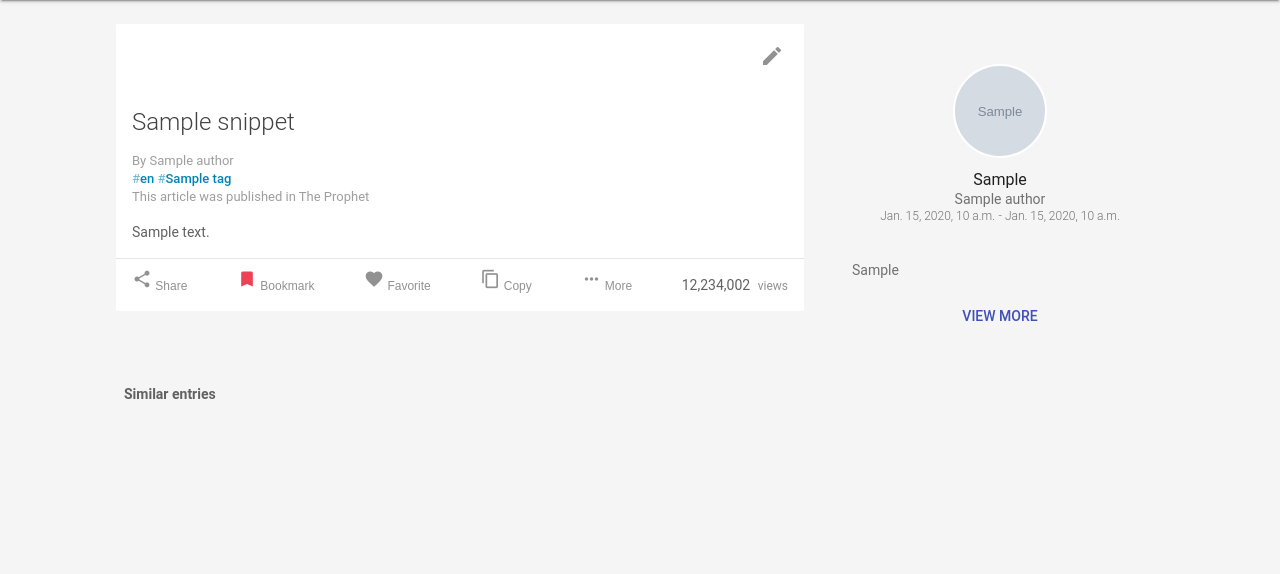
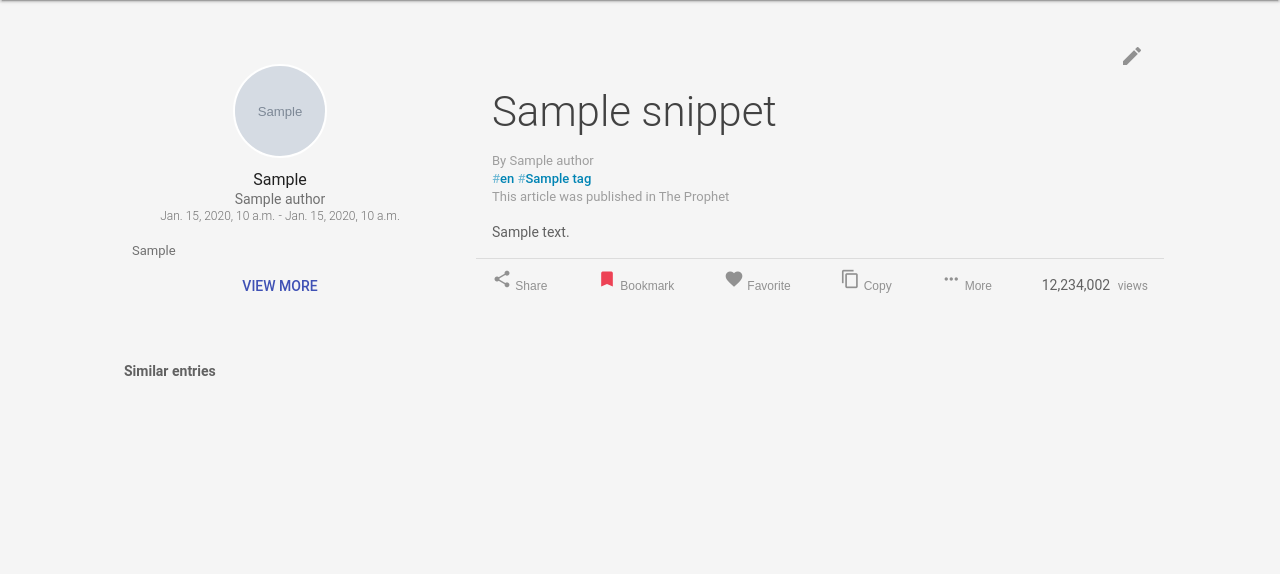
Before and after one commit to chhotaladka/poetrylearner, a Django app: template snippets/templates/snippets/view.html in a window 1280 px wide. Shown: the part 84-658 px from the top of the page. Run offline with Django 3.2, Linux system fonts and the light colour scheme; the template is opened without the code that fills it: most values are stand-ins (such as "Sample title", 1, 10 or a date in 2020); grey boxes marked "Sample" are stand-in pictures.

Commit message:
templates updated

```diff
--- a/poetry/static/mdl/style.css
+++ b/poetry/static/mdl/style.css
@@ -17,15 +17,6 @@ html, body {
     width: 100%;
     margin: 0px auto;
     flex-shrink: 0;
-}
-
-.mdl-poetry .flash-msg > * {
-    display: flex !important;
-    flex-direction: row;
-    align-items: center;
-}
-.mdl-poetry .flash-msg i {
-    margin-right: 8px;
 }
 
 .mdl-poetry .table--large .mdl-data-table {
@@ -143,7 +134,9 @@ html, body {
 height: 128px;
 /*background: url('../img/header6.jpg') top / cover;*/
 }
-
+.poetry-card .mdl-card__title-text {
+	font-size: 42px;
+}
 .poetry-card--small {
 	min-height: auto;
 	border: 1px solid rgba(0, 0, 0, 0.1);
@@ -165,6 +158,20 @@ height: 128px;
 
 }
 
+/* flash msg section */
+#msgPannel {
+    -webkit-transition-duration: 1s;
+    transition-duration: 1s;
+}
+.mdl-poetry .flash-msg > * {
+    display: flex !important;
+    flex-direction: row;
+    align-items: center;
+}
+.mdl-poetry .flash-msg i {
+    margin-right: 8px;
+}
+
 /* Author cards */
 .author-card--sm {
 	min-height: auto;
@@ -178,10 +185,14 @@ height: 128px;
 	box-shadow: 0px 2px 2px 0px rgba(0, 0, 0, 0.14), 0px 3px 1px -2px rgba(0, 0, 0, 0.2), 0px 1px 5px 0px rgba(0, 0, 0, 0.12);
 	z-index: 2;
 }
+.author-card--md {
+	min-height: auto;
+    -webkit-transition-duration: 0.4s; /* Safari */
+    transition-duration: 0.4s;
+}
 .author-card--sm .mdl-card__supporting-text,
 .author-card--md .mdl-card__supporting-text {
-	padding: 0px 16px;
-	font-size: 14px;
+	padding-top: 0px;
 }
 .author-card--lg .mdl-card__supporting-text {
 	color: rgba(0, 0, 0, 0.87);
@@ -262,8 +273,10 @@ height: 128px;
     text-align: center;
     text-transform: uppercase;
 }
-.author-card--sm .action:hover,
-.author-card--md .action:hover {
+.author-card--md .action {
+	color: #3F51B5;
+}
+.author-card--sm .action:hover {
 	text-decoration: none;
 }
 .author-card--sm .action.mdl-button:hover,
--- a/projects/templates/projects/include/author-card-md.html
+++ b/projects/templates/projects/include/author-card-md.html
@@ -4,24 +4,22 @@
 	Note:       xxx
 {% endcomment %}
 {% load staticfiles %}
-{% load humanize %}
 
 <div class="mdl-card author-card--md wFull bC-none">
+{% with author_img_url=author.get_image_url author_name=author.get_name author_url=author.get_absolute_url %}
 	<div class="mdl-card__title mdl-color-text--grey-800">
-		{% with author_img_url=author.get_image_url %}
 		{% if author_img_url %}
-		<img class="avatar" width="90" height="90" src={{ author_img_url }}>
+		<img class="avatar" width="90" height="90" src={{ author_img_url }} title="{{ author_name }}">
 		{% else %}
-		<i class="avatar material-icons">person</i>
+		<i class="avatar material-icons" title="{{ author_name }}">person</i>
 		{% endif %}
-		{% endwith %}
 		<div class="title-text">
-			<a href="{{author.get_absolute_url}}" title="View Author">
-			{% if author.sobriquet %}{{ author.get_sobriquet }}{% else %}{{ author.get_name }}{% endif %}
+			<a href="{{ author_url }}" title="{{ author_name }}">
+			{% if author.sobriquet %}{{ author.get_sobriquet }}{% else %}{{ author_name }}{% endif %}
 			</a>
 		</div>
 		<div class="extras">
-			<span class="text">{{author.get_name_in_english}}</span>
+			<span class="text">{{ author.get_name_in_english }}</span>
 		</div>
 		<div class="extras">
 		{% if author.date_birth %}
@@ -33,9 +31,10 @@
 		</div>
 	</div>
 	<div class="mdl-card__supporting-text">
-		<p>{{ author.get_short_info }}</p>
+		{{ author.get_short_info }}
 	</div>
-	<a href="{{author.get_absolute_url}}" class="action mdl-button mdl-button--colored tAc">
+	<a href="{{ author_url }}" class="action">
 		View more
 	</a>
+{% endwith %}
 </div>
--- a/projects/templates/projects/include/author-card.html
+++ b/projects/templates/projects/include/author-card.html
@@ -51,11 +51,11 @@
 			<div>
 				<span>Last edited by</span>
 				<span>
-    				<a title="Go to the profile page of user" href=#>{{ author.modified_by }}</a>
+    				<a title="Go to the profile page of user" href=#>{{ author.get_last_edit_user }}</a>
 				</span>
 			</div>
 			<div>
-				<span title="{{ author.date_modified }}">{{ author.date_modified|naturaltime }}</span>
+				<span title="{{ author.get_last_edit_time }}">{{ author.get_last_edit_time|naturaltime }}</span>
 			</div>
 		</div>
 		<div class="mdl-layout-spacer"></div>
--- a/snippets/templates/snippets/include/snippet-card.html
+++ b/snippets/templates/snippets/include/snippet-card.html
@@ -6,7 +6,8 @@
 {% load staticfiles %}
 {% load humanize %}
 
-<div class="mdl-card poetry-card wFull" itemscope itemtype="http://schema.org/Article">
+<div class="mdl-card poetry-card wFull bC-none" itemscope itemtype="http://schema.org/Article">
+{% with snippet_url=snippet.get_absolute_url %}
 	<div class="mdl-card__title mdl-card--expand mdl-color-text--grey-800">
 		<h2 class="mdl-card__title-text" itemprop="headline">
 			{{ snippet.get_title }}
@@ -14,7 +15,7 @@
 	</div>
 	<div class="mdl-card__supporting-text mdl-color-text--grey-500 article-info">
 		<span>By
-			<a title="View the author {{snippet.author.name}}" href="{{ snippet.author.get_absolute_url }}">
+			<a title="View the author {{ author_name }}" href="{{ snippet.author.get_absolute_url }}">
 				<span itemprop="creator">{{ snippet.author.get_display_name }}</span>
 			</a>
 		</span>
@@ -30,11 +31,13 @@
 			</a>
 			{% endfor %}
 		</span>
+		{% if snippet.page %}
 		<span>This article was published in
-			<a title="Explore the book {{ snippet.page}}" href="{{ snippet.page.get_absolute_url }}">
+			<a title="Explore the book {{ snippet.page }}" href="{{ snippet.page.get_absolute_url }}">
 			The Prophet
 			</a>
 		</span>
+		{% endif %}
 	</div>
 
 	<div id="articleContent" itemprop="articleBody" class="article-content mdl-card__supporting-text mdl-color-text--grey-700">
@@ -103,11 +106,11 @@
 			<div>
 				<span>Last edited by</span>
 				<span>
-    				<a title="Go to the profile page of user" href=#>{{snippet.updated_by}}</a>
+    				<a title="Go to the profile page of user" href=#>{{snippet.get_last_edit_user}}</a>
 				</span>
 			</div>
 			<div>
-				<span>{{ snippet.updated_at |naturaltime }}</span>
+				<span>{{ snippet.get_last_edit_time |naturaltime }}</span>
 			</div>
 		</div>
 		<div class="mdl-layout-spacer"></div>
@@ -125,7 +128,7 @@
 		    </span>
 	    </a>
 	</div>
-
+{% endwith %}
 </div>
 
 {% block scripts %}
@@ -146,15 +149,10 @@
 			$('#metaPannel').addClass('hidden');
 		};
 
-		var hideMsg = function(){
-			$('#msgPannel').addClass('hidden');
-		};
-
 		$('#shareBtn').on('click', displayShare);
 		$('#sharePannelCloseBtn').on('click', hideShare);
 		$('#moreBtn').on('click', displayMeta);
 		$('#metaPannelCloseBtn').on('click', hideMeta);
-		$('#msgCloseBtn').on('click', hideMsg);
 	});
 	</script>
 {% endblock %}
--- a/snippets/templates/snippets/view.html
+++ b/snippets/templates/snippets/view.html
@@ -32,16 +32,24 @@
 
 			</div>
 		</section>
+		<script>
+		$(document).ready(function(){
+			var hideMsg = function(){
+				$('#msgPannel').addClass('hidden');
+			};
+			$('#msgCloseBtn').on('click', hideMsg);
+		});
+		</script>
 		{% endif %}
 
     	<section id="mainArticle" class="pT-8 pB-48">
 			<div class="mdl-poetry__post mdl-grid">
 
+				<div class="mdl-cell mdl-cell--4-col mdl-cell--3-col-tablet mdl-cell--top mdl-grid">
+					{% include "projects/include/author-card-md.html" with author=snippet.author %}
+				</div>
 				<div class="mdl-cell mdl-cell--8-col mdl-cell--5-col-tablet mdl-cell--top mdl-grid">
 					{% include "snippets/include/snippet-card.html" with snippet=snippet %}
-				</div>
-				<div class="mdl-cell mdl-cell--4-col mdl-cell--3-col-tablet mdl-cell--top mdl-grid">
-					{% include "projects/include/author-card-md.html" with author=snippet.author %}
 				</div>
 				<div class="mdl-cell mdl-cell--6-col mdl-cell--8-col-tablet mdl-grid">
 					<div class="section-title mdl-cell mdl-cell--12-col">
```
Also changed, not shown: projects/templates/projects/author-details.html (+17 -3 lines).
